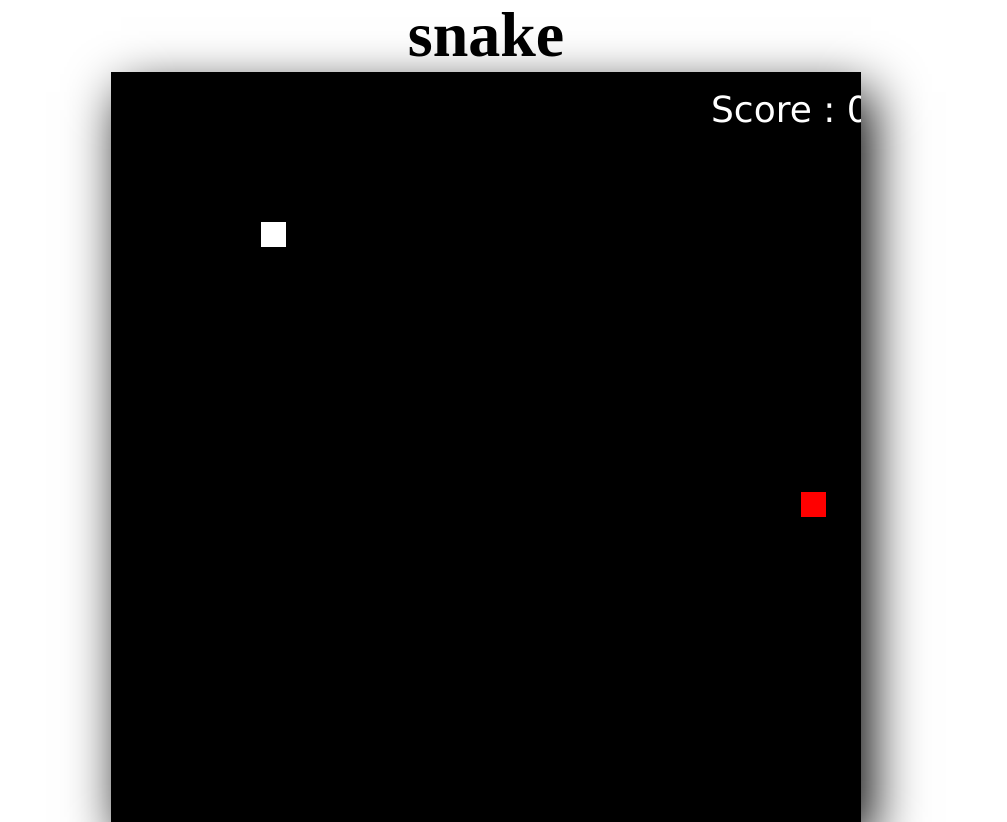
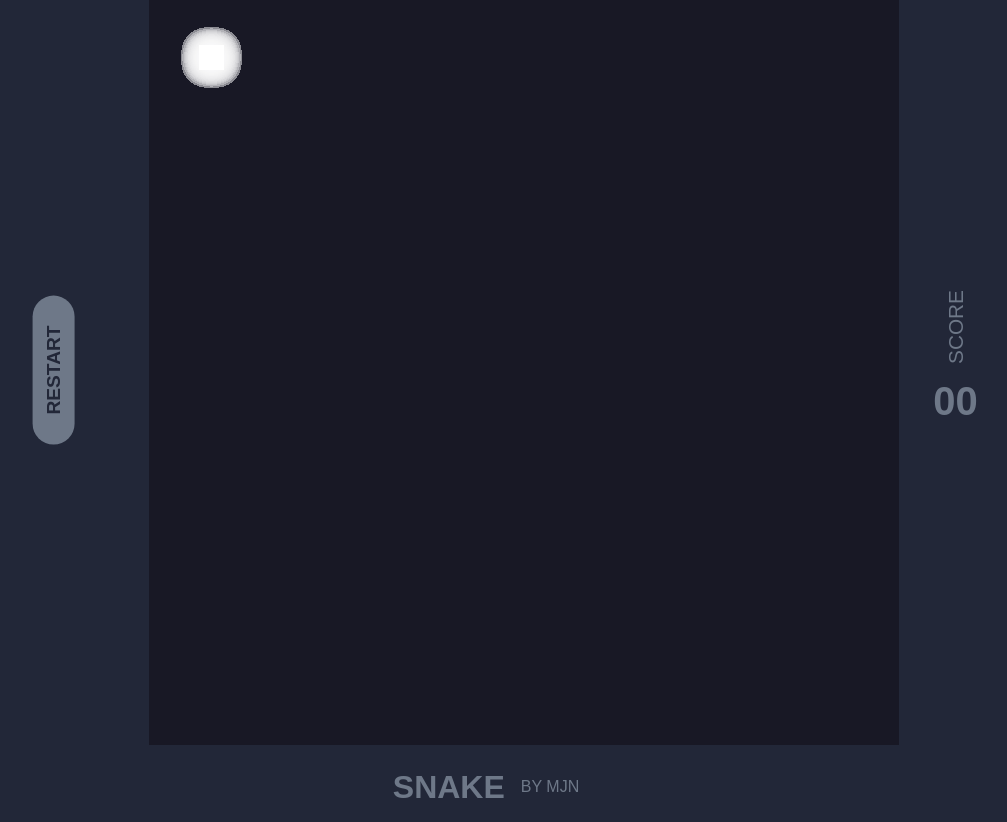
Before and after one commit to mjn81/SnakeGame, a website: page public/index.html in a window 1280 px wide. Shown: the whole page, without its empty margins (154-1161 px from the left). Drawn offline with Linux system fonts and the light colour scheme.

Commit message:
working on shadows

```diff
--- a/public/index.html
+++ b/public/index.html
@@ -1,24 +1,24 @@
 <!DOCTYPE html>
 <html lang="en">
 	<head>
-    <meta charset="UTF-8">
-    <meta http-equiv="X-UA-Compatible" content="IE=edge">
-    <meta name="viewport" content="width=device-width, initial-scale=1.0">
+		<meta charset="UTF-8" />
+		<meta http-equiv="X-UA-Compatible" content="IE=edge" />
+		<meta name="viewport" content="width=device-width, initial-scale=1.0" />
 		<title>Snake Game</title>
-    <link rel="stylesheet" href="./css/main.css">
+		<link rel="stylesheet" href="./css/main.css" />
 	</head>
-
 
 	<body>
         <main class="wrapper">
-        <button id="resetBtn">reset</button>
-        <h1>snake</h1>
-        <canvas id="canvas" width="750" height="750">
-
-        </canvas>
+            <button id="reset">restart</button>
+            <canvas id="canvas" width="750" height="750"> </canvas>
+            <div class="score-board">
+                <span>score</span>
+                <h2 id="score">00</h2>
+            </div>
         </main>
+		<div class="author"><h1>snake</h1><span>by mjn</span></div>
 	</body>
 
-<script src="./js/main.js"></script>
-
+	<script src="./js/classBase.js"></script>
 </html>
--- /dev/null
+++ b/public/js/classBase.js
@@ -0,0 +1,57 @@
+"use strict";
+const scoreBoard = document.querySelector("#score");
+const resetBtn = document.querySelector("#reset");
+const canvas = document.querySelector("#canvas");
+const ctx = canvas.getContext("2d");
+const TILE_COUNT = 30, TILE_SIZE = 25;
+let velocity = [0, 0], score = 0, tailLength = 0;
+var KEYS;
+(function (KEYS) {
+    KEYS["UP"] = "ArrowUp";
+    KEYS["DOWN"] = "ArrowDown";
+    KEYS["LEFT"] = "ArrowLeft";
+    KEYS["RIGHT"] = "ArrowRight";
+    KEYS["SPACE"] = "Space";
+})(KEYS || (KEYS = {}));
+var COLORS;
+(function (COLORS) {
+    COLORS["SHEAD"] = "#FFF";
+    COLORS["SBODY"] = "##E1E1E1";
+})(COLORS || (COLORS = {}));
+class Tile {
+    constructor(x, y, color) {
+        this.x = x;
+        this.y = y;
+        this.color = color;
+    }
+}
+class Snake {
+    constructor() {
+        this.drawSnake = () => {
+            ctx.fillStyle = this.head.color;
+            ctx.shadowColor = "rgba(255,255,255,.3 )";
+            ctx.shadowBlur = 20;
+            ctx.fillRect(this.head.x * TILE_SIZE, this.head.y * TILE_SIZE, TILE_SIZE, TILE_SIZE);
+            ctx.shadowBlur = 0;
+        };
+        this.head = new Tile(2, 2, COLORS.SHEAD);
+        this.body = [];
+    }
+}
+window.addEventListener("keydown", (e) => {
+    switch (e.code) {
+        case KEYS.DOWN:
+            break;
+    }
+});
+const snake = new Snake();
+class Game {
+    constructor() {
+        this.drawGame = (deltaTime) => {
+            snake.drawSnake();
+            requestAnimationFrame(this.drawGame);
+        };
+    }
+}
+const game = new Game();
+requestAnimationFrame(game.drawGame);
--- a/src/scss/main.scss
+++ b/src/scss/main.scss
@@ -1,23 +1,91 @@
-* , *::after , *::before{
-    margin: 0;
-    padding: 0;
-    box-sizing: border-box;
+@font-face {
+	font-family: "game";
+	src: url("https://fonts.googleapis.com/css2?family=Poppins:wght@500;800&display=swap");
+}
+*,
+*::after,
+*::before {
+	margin: 0;
+	padding: 0;
+	box-sizing: border-box;
+}
+button:focus {
+	outline: 0;
+}
+html,
+body {
+	height: 100%;
+	font-family: "Poppins", sans-serif;
+	color: #6e7888;
+}
+
+body {
+	background-color: #222738;
+	display: flex;
+	flex-direction: column;
+	justify-content: center;
+	align-items: center;
+
+	.author {
+		margin-top: 1.5rem;
+		display: flex;
+		justify-content: center;
+		align-items: center;
+		text-transform: uppercase;
+
+		span {
+			margin-left: 1rem;
+		}
+	}
 }
 
 .wrapper {
-    height: 100vh;
-    width: 100vw;
-    display: flex;
-    flex-direction: column;
-    justify-content: center;
+	display: flex;
+	flex-flow: row wrap;
     align-items: center;
+	justify-content: center;
 
-    h1 {
-        text-align: center;
-        font-size: 4rem;
+	& > *:not(:last-child) {
+        margin-right: 20px;
     }
 
-    #canvas{
-        box-shadow: 10px 20px 50px black;
+	#reset {
+        cursor: pointer;
+        transform: rotate(-90deg);
+		text-transform: uppercase;
+		font-size: 1.2rem;
+        font-weight: bold;
+		padding: 10px 30px;
+        border: none;
+        border-radius: 2.5rem;
+	    color: #222738;
+        background-color:#6e7888;
+        transition: background-color 0.3s ease-in-out;
+        &:hover {
+            background-color: #4cffd7;
+        }
     }
+
+    .score-board {
+        display: flex;
+        justify-content: center;
+        align-items: center;
+        flex-flow: column wrap;
+        span {
+            display: block;
+            transform: rotate(-90deg);
+            text-transform: uppercase;
+            font-size:1.3rem;
+        }
+        h2 {
+            margin-top: 2.5rem;
+            font-size: 2.5rem;
+            font-weight: bold;
+
+        }
+    }
+
+	#canvas {
+		background-color: #181825;
+	}
 }
--- /dev/null
+++ b/src/ts/classBase.ts
@@ -0,0 +1,67 @@
+const scoreBoard = document.querySelector("#score");
+const resetBtn = document.querySelector("#reset");
+const canvas = <HTMLCanvasElement>document.querySelector("#canvas");
+const ctx = <CanvasRenderingContext2D> canvas.getContext("2d");
+const TILE_COUNT: number = 30, TILE_SIZE: number = 25;
+let velocity: [number, number] = [0, 0],
+	score: number = 0,
+	tailLength: number = 0;
+
+enum KEYS {
+	UP = "ArrowUp",
+	DOWN = "ArrowDown",
+	LEFT = "ArrowLeft",
+	RIGHT = "ArrowRight",
+	SPACE = "Space",
+}
+
+enum COLORS {
+	SHEAD = "#FFF",
+	SBODY = "##E1E1E1",
+}
+
+class Tile {
+	x: number;
+	y: number;
+	color: string;
+	constructor(x: number, y: number, color: string) {
+		this.x = x;
+		this.y = y;
+		this.color = color;
+	}
+}
+
+class Snake {
+	head: Tile;
+	body: Tile[];
+	constructor() {
+		this.head = new Tile(2, 2, COLORS.SHEAD);
+		this.body = [];
+    }
+
+    drawSnake = (): void => {
+        ctx.fillStyle = this.head.color;
+        ctx.shadowColor = "rgba(255,255,255,.3 )";
+        ctx.shadowBlur = 20;
+        ctx.fillRect(this.head.x * TILE_SIZE, this.head.y * TILE_SIZE, TILE_SIZE, TILE_SIZE);
+        ctx.shadowBlur = 0;
+    }
+}
+
+window.addEventListener("keydown", (e) => {
+	switch (e.code) {
+		case KEYS.DOWN:
+			break;
+	}
+});
+const snake: Snake = new Snake();
+
+class Game {
+    drawGame = (deltaTime: number): void => {
+
+        snake.drawSnake();
+		requestAnimationFrame(this.drawGame);
+	};
+}
+const game: Game = new Game();
+requestAnimationFrame(game.drawGame);
--- a/src/ts/main.ts
+++ /dev/null
@@ -1,177 +0,0 @@
-const canvas = <HTMLCanvasElement>document.querySelector("#canvas");
-const resetBtn = <Element>document.querySelector("#resetBtn");
-const ctx: CanvasRenderingContext2D = <CanvasRenderingContext2D>(
-	canvas.getContext("2d")
-);
-const w: number = canvas.width;
-const h: number = canvas.height;
-const speed: number = 150;
-const tileCount: number = 30;
-const tileSize: number = w / tileCount;
-
-const enum DIRECTION {
-	UP = "ArrowUp",
-	DOWN = "ArrowDown",
-	LEFT = "ArrowLeft",
-	RIGHT = "ArrowRight",
-}
-let start: number = 0;
-const head: [number, number] = [5, 5];
-const apple: [number, number] = [
-	Math.floor(Math.random() * (tileCount - 8) + 3),
-	Math.floor(Math.random() * (tileCount - 8) + 3),
-];
-let velocity: [number, number] = [0, 0];
-let direction: DIRECTION | null = null;
-let score = 0;
-let isGameFinished: boolean = false;
-window.addEventListener("keydown", (event) => {
-	switch (event.code) {
-		case DIRECTION.UP:
-			if (direction === DIRECTION.DOWN) {
-				return;
-			}
-			direction = DIRECTION.UP;
-			velocity = [0, -1];
-			break;
-		case DIRECTION.DOWN:
-			if (direction === DIRECTION.UP) {
-				return;
-			}
-			direction = DIRECTION.DOWN;
-			velocity = [0, 1];
-			break;
-		case DIRECTION.LEFT:
-			if (direction === DIRECTION.RIGHT) {
-				return;
-			}
-			direction = DIRECTION.LEFT;
-			velocity = [-1, 0];
-			break;
-		case DIRECTION.RIGHT:
-			if (direction === DIRECTION.LEFT) {
-				return;
-			}
-			direction = DIRECTION.RIGHT;
-			velocity = [1, 0];
-			break;
-	}
-});
-
-class SnakePart {
-	public x: number;
-	public y: number;
-	constructor(x: number, y: number) {
-		this.x = x;
-		this.y = y;
-	}
-}
-
-const snakeParts: SnakePart[] = [];
-let tailLength: number = 0;
-
-const resetGame: () => void = () => {
-	score = 0;
-	snakeParts.splice(0, snakeParts.length);
-	tailLength = 0;
-	isGameFinished = false;
-};
-
-const changeSnakePositon = (): void => {
-	head[0] += velocity[0];
-	head[1] += velocity[1];
-};
-
-const clearScreen = (): void => {
-	ctx.fillStyle = "#000";
-	ctx.fillRect(0, 0, w, h);
-};
-
-const appleCollision = (): void => {
-	if (apple[0] == head[0] && apple[1] == head[1]) {
-		apple[0] = Math.floor(Math.random() * (tileCount - 8) + 3);
-		apple[1] = Math.floor(Math.random() * (tileCount - 8) + 3);
-		tailLength++;
-		score++;
-	}
-};
-
-const drawScore = (): void => {
-	ctx.fillStyle = "#fff";
-	ctx.font = "36px verdana";
-	ctx.fillText("Score : " + score, w - 150, 50);
-};
-
-const drawGameOver = (): void => {
-	ctx.fillStyle = "blue";
-	ctx.font = "50px verdana";
-	ctx.fillText("you lose", w / 2, h / 2);
-};
-
-const drawApple = (): void => {
-	ctx.fillStyle = "red";
-	ctx.fillRect(apple[0] * tileCount, apple[1] * tileCount, tileSize, tileSize);
-};
-
-const drawSnake = (): void => {
-	ctx.fillStyle = "#ccc";
-	if (head[0] < 0) {
-		head[0] = tileCount - 5;
-	}
-	if (head[0] > tileCount - 5) {
-		head[0] = 0;
-	}
-	if (head[1] < 0) {
-		head[1] = tileCount - 5;
-	}
-	if (head[1] > tileCount - 5) {
-		head[1] = 0;
-	}
-	for (const part of snakeParts) {
-		ctx.fillRect(part.x * tileCount, part.y * tileCount, tileSize, tileSize);
-	}
-	snakeParts.push(new SnakePart(head[0], head[1]));
-	if (snakeParts.length > tailLength) {
-		snakeParts.shift();
-	}
-	ctx.fillStyle = "#fff";
-	ctx.fillRect(head[0] * tileCount, head[1] * tileCount, tileSize, tileSize);
-};
-
-const isGameOver = (): void => {
-	for (const part of snakeParts) {
-		if (head[0] == part.x && head[1] == part.y) {
-			isGameFinished = true;
-			return;
-		}
-	}
-	isGameFinished = false;
-	return;
-};
-
-const drawGame = (delta: number): void => {
-	if (delta - start < speed) {
-	} else {
-		changeSnakePositon();
-		isGameOver();
-		if (isGameFinished) {
-			drawGameOver();
-			return;
-		}
-		clearScreen();
-		appleCollision();
-		drawApple();
-		drawSnake();
-		drawScore();
-		start = delta;
-	}
-	requestAnimationFrame(drawGame);
-};
-
-resetBtn.addEventListener("click", (e) => {
-	e.preventDefault();
-	resetGame();
-	requestAnimationFrame(drawGame);
-});
-
-requestAnimationFrame(drawGame);
```
Also changed, not shown: public/css/main.css. Lines whose indentation alone changed are shown as unchanged.
